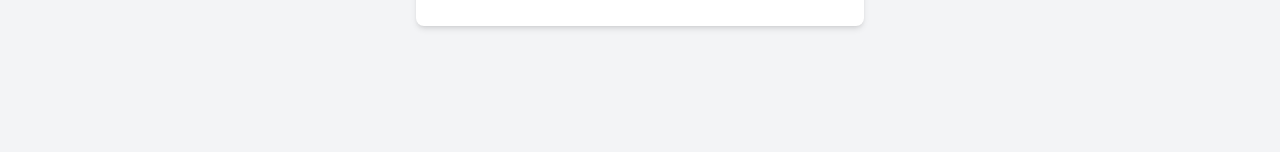
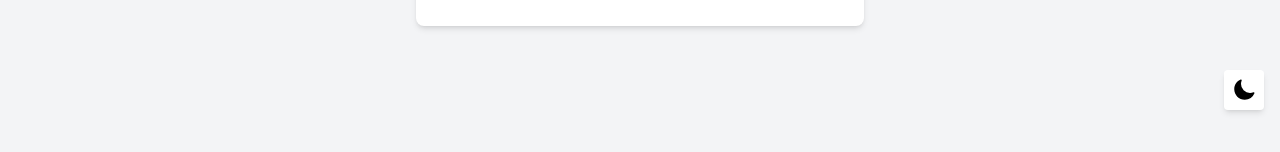
Before and after one commit to DylanHourigan/re-write, a Vue app: page /#/home in a window 1280 px wide. Shown: the part 674-826 px from the top of the page. Built offline with nearby package versions, Linux system fonts and the light colour scheme; sample sign-in values are in the browser's storage.

Commit message:
Feat: Added dark/light mode button

```diff
--- /dev/null
+++ b/src/components/ToggleThemeButton.vue
@@ -0,0 +1,38 @@
+<template>
+    <button @click="toggleTheme" :class="buttonClass" class="fixed bottom-4 right-4 p-2 rounded shadow-md hover:opacity-90">
+        <img v-if="isDarkMode" :src="sunIcon" alt="Light Mode Icon" class="w-6 h-6">
+        <img v-else :src="moonIcon" alt="Dark Mode Icon" class="w-6 h-6">
+    </button>
+</template>
+<script>
+export default {
+    name: 'DarkModeToggle',
+    data() {
+        return {
+            isDarkMode: false,
+            sunIcon: require('@/assets/svg/light.svg'),
+            moonIcon: require('@/assets/svg/dark.svg')
+        };
+    },
+    computed: {
+        buttonClass() {
+            return this.isDarkMode ? 'bg-gray-800 text-white' : 'bg-white text-gray-800';
+        }
+    },
+    methods: {
+        toggleTheme() {
+            this.isDarkMode = !this.isDarkMode;
+            document.body.classList.toggle('dark', this.isDarkMode);
+
+            // Save the user's preference to localStorage
+            localStorage.setItem('theme', this.isDarkMode ? 'dark' : 'light');
+        }
+    },
+    created() {
+        // Check the user's saved preference when the component is created
+        const savedTheme = localStorage.getItem('theme');
+        this.isDarkMode = savedTheme === 'dark';
+        document.body.classList.toggle('dark', this.isDarkMode);
+    }
+};
+</script>
--- a/src/views/Homepage.vue
+++ b/src/views/Homepage.vue
@@ -2,18 +2,21 @@
   <div class="home">
     <HeaderNav />
     <ParaphraseTextBox />
+    <ToggleThemeButton />
   </div>
 </template>
 
 <script>
 import HeaderNav from '@/components/HeaderNav.vue';
 import ParaphraseTextBox from '@/components/ParaphraseTextBox.vue';
+import ToggleThemeButton from '@/components/ToggleThemeButton.vue';
 
 export default {
   name: 'HomePage',
   components: {
     ParaphraseTextBox,
     HeaderNav,
+    ToggleThemeButton
   },
 };
 </script>
--- a/tailwind.config.js
+++ b/tailwind.config.js
@@ -4,6 +4,7 @@ module.exports = {
   theme : {
       extend: {},
   },
+  darkMode : 'class',
   container: {
       padding: "2rem",
       center: true,
--- a/vue.config.js
+++ b/vue.config.js
@@ -8,6 +8,7 @@ module.exports = defineConfig({
     resolve: {
       alias: {
         '@server': path.resolve(__dirname, 'server'),
+        '@assets': path.resolve(__dirname, 'src/assets'),
       },
     },
   },
```
Also changed, not shown: src/assets/svg/dark.svg (added), src/assets/svg/light.svg (added).
